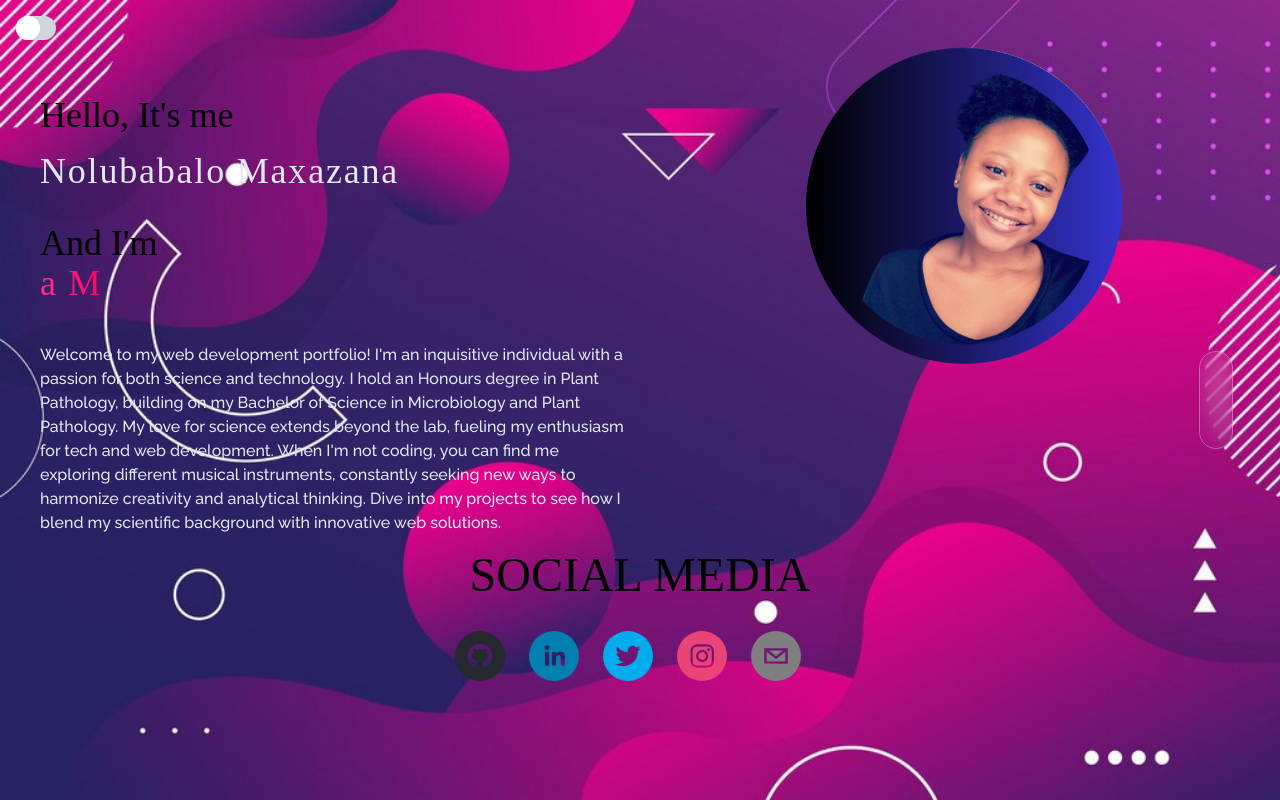
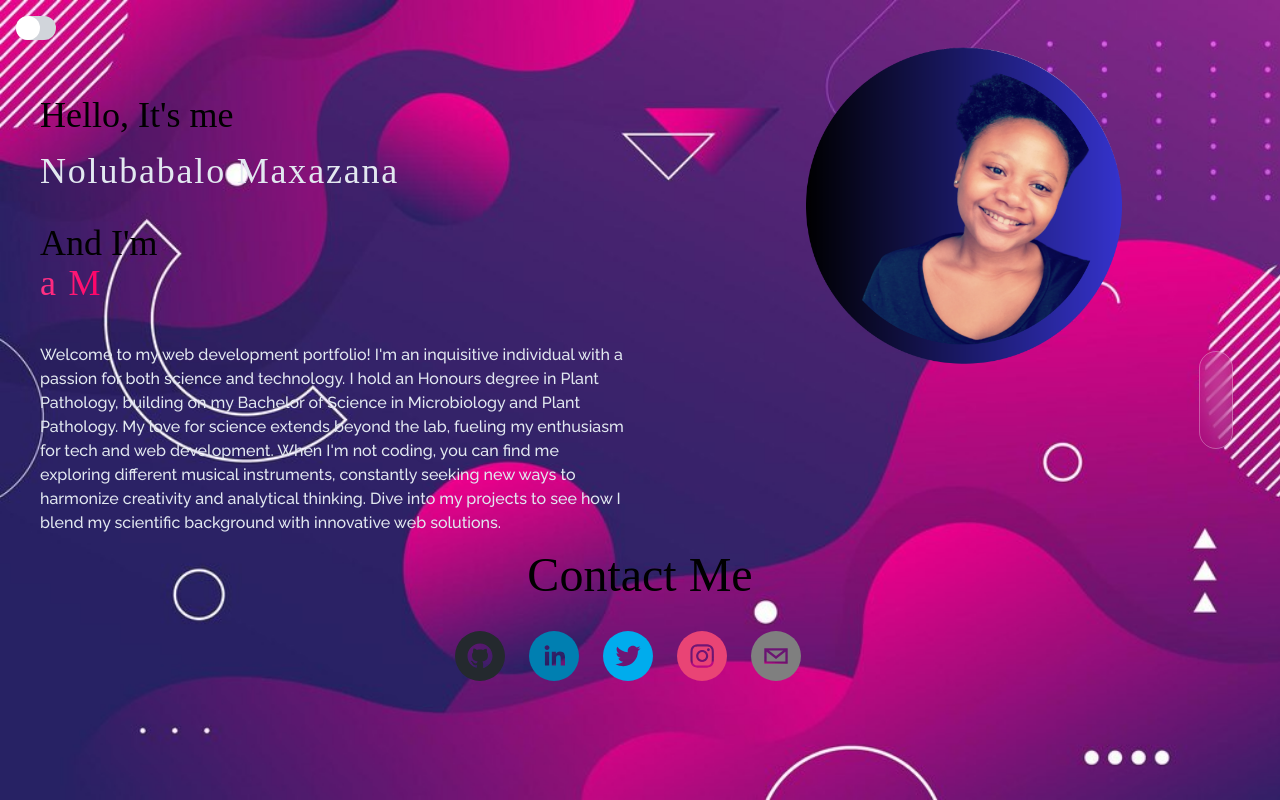
Before and after one commit to Nolu-M/nolu-portfolio, a React (Vite) app: page / in a window 1280 px wide. Built offline with nearby package versions, Linux system fonts and the light colour scheme; a web font is replaced by a local one.

Commit message:
links heading

```diff
--- a/src/components/Introduction.jsx
+++ b/src/components/Introduction.jsx
@@ -28,7 +28,7 @@ const Introduction = () => {
                     <h2 className="text-2xl lg:text-4xl text-black mt-4">And I&apos;m{" "}
                     <HeroTypeWriter
                         speed={100}
-                        words={["a Developer..","a Scientist..", "a Musician..", "and a Web Designer.."]}
+                        words={["a Developer..","a Scientist..", "a Musician..", "and a Web Designer"]}
                         theme={theme}/>
                     </h2>
 
--- a/src/components/Links.jsx
+++ b/src/components/Links.jsx
@@ -4,7 +4,7 @@ const Links = () => {
     return (
         <section id='links'>
             <div className='container mx-auto'>
-                <h2 className='text-5xl mt-8 mb-8 text-center text-purple font-primary'>SOCIAL MEDIA</h2>
+                <h2 className='text-5xl mt-8 mb-8 text-center text-purple font-primary'>Contact Me</h2>
                 <div className='flex justify-center pb-8'>
                     <SocialIcon network="github" url="https://github.com/Nolu-M" className='mr-6' />
                     <SocialIcon network="linkedin" url="https://www.linkedin.com/in/nolubabalo-maxazana-4327b168/" className='mr-6' />
--- a/tailwind.config.js
+++ b/tailwind.config.js
@@ -9,11 +9,11 @@ export default {
       colors: {
         primary: {
           pink: "#ff3385",
-          green: "#00cccc",
+          green: "#00cc99",
         },
         secondary: {
           pink: "#ff0066",
-          green: "#009999",
+          green: "#00b386",
         },
         texlight: "#a7a7a7",
         bgPrimary: "#020010",
```
Also changed, not shown: 1 other file (tests, documents, lock files or other folders).
